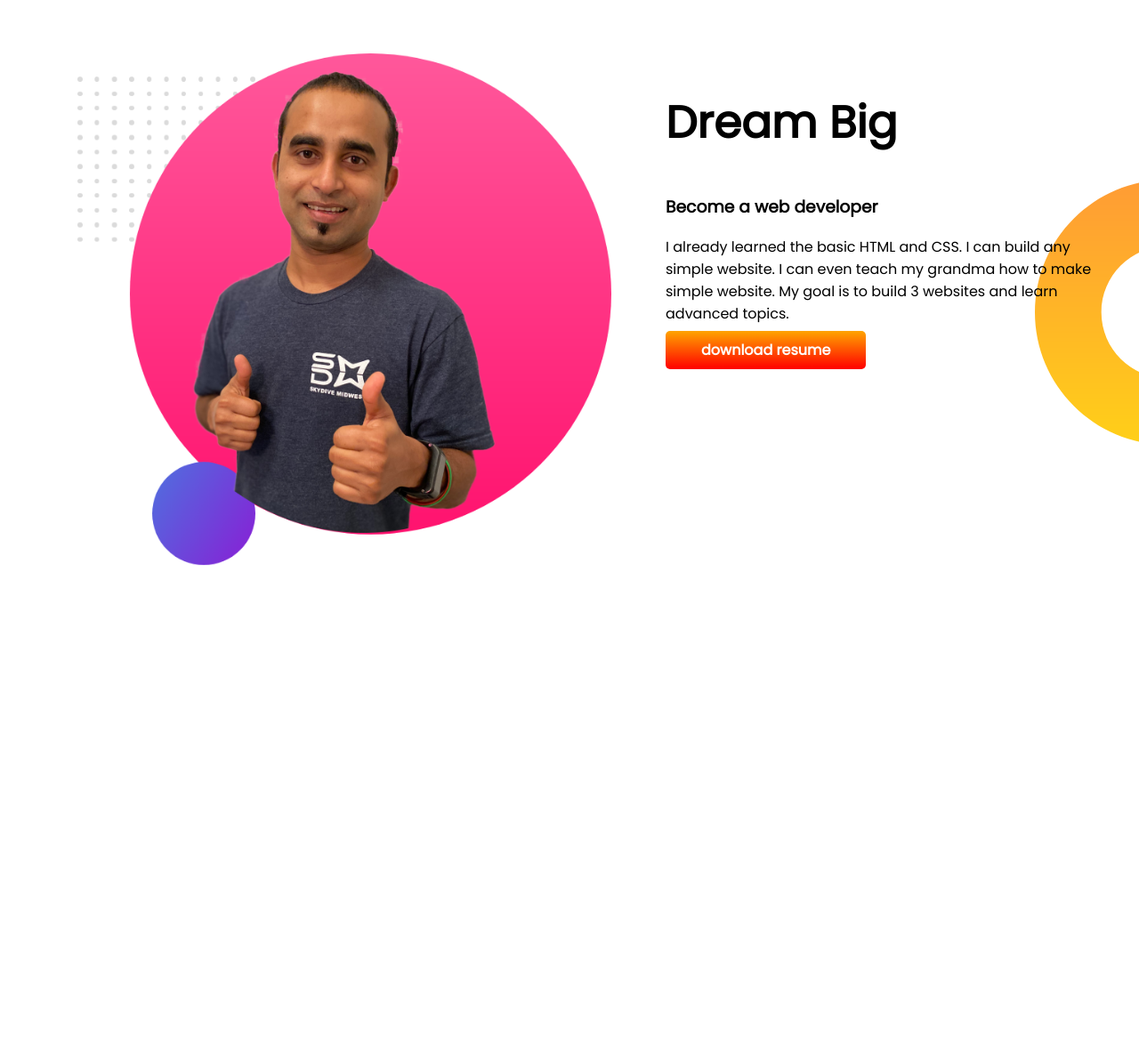
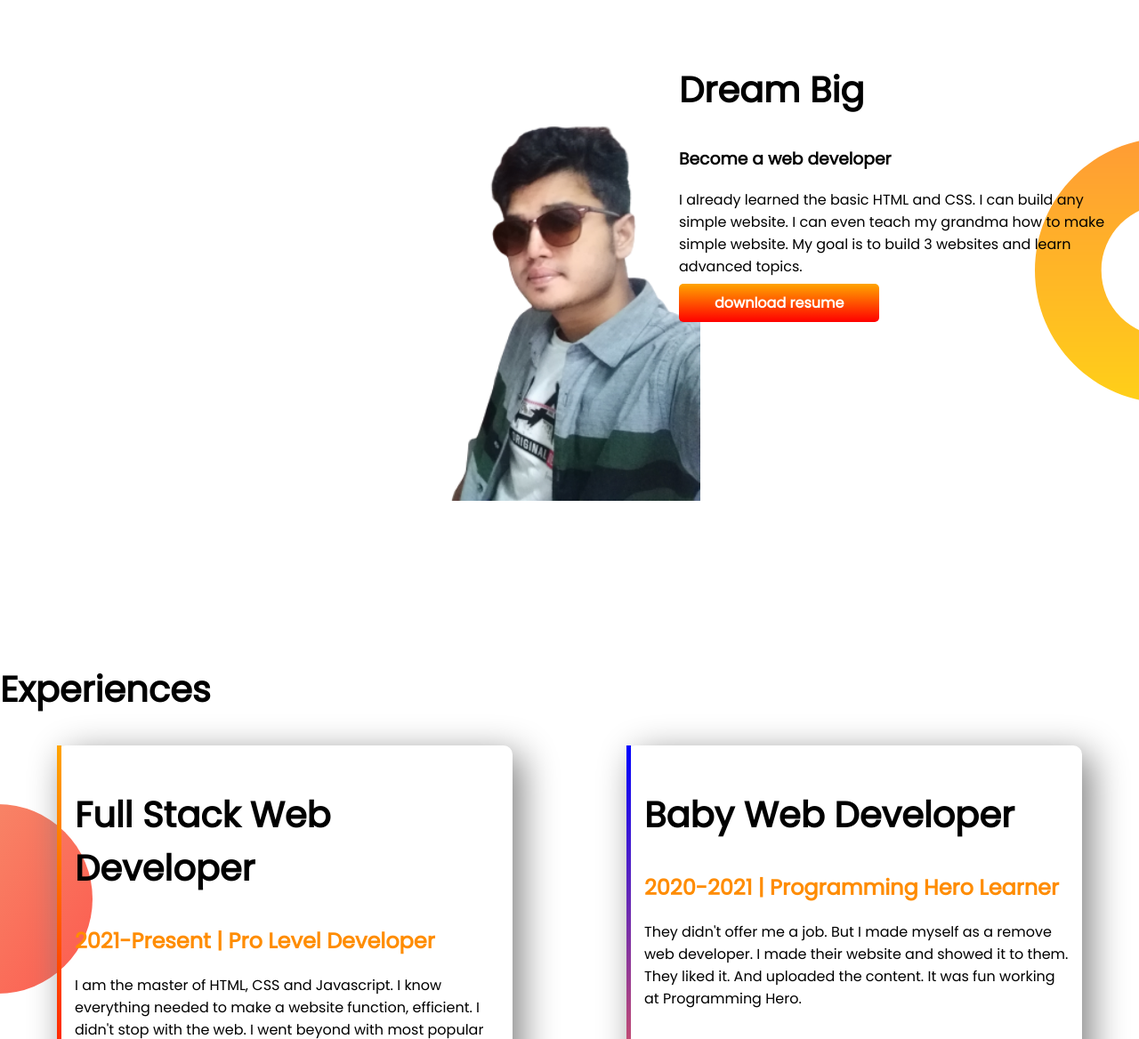
Before and after one commit to MD-SAKIL-AHMED/devloperr-portfolio, a plain HTML site: page index.html in a window 1280 px wide. Shown: the part 818-1986 px from the top of the page at 89% size. Before the commit the page ends 1686 px from the top, so only its background shows below. Drawn offline with Linux system fonts and the light colour scheme.

Commit message:
all added

```diff
--- a/index.html
+++ b/index.html
@@ -10,8 +10,8 @@
 <link href="https://fonts.googleapis.com/css2?family=Poppins&display=swap" rel="stylesheet">
 <link rel="stylesheet" href="style.css">
 </head>
-<body>
-    <section class="first-page">
+<>
+    <section class="first-page flexable-contaner">
         <div class="half-width">
             <h1>Welcome To</h1>
             <h1><span class="color">Peter Parker </span>world</h1>
@@ -21,13 +21,13 @@
 
     </div>
     <div class="half-width">
-        <img src="/images/jhankar.png" alt="teacher"class=img1>
+        <img src="/images/sakil.png" alt="teacher"class=img1>
 
     </div>
 </section>
-<section class="second-page">
+<section class="second-page flexable-contaner">
     <div class="half-width">
-        <img src="/images/jhankar2.png" alt="jhankar2"class="img2">
+        <img src="/images/sakil5.png" alt="jhankar2"class="img2">
     </div>
     <div class="half-width">
         <h1>Dream Big</h1>
@@ -36,5 +36,22 @@
         <a class="btn"target="_blank "href="https://github.com/">download resume</a>
     </div>
 </section>
+<section class="third-page ">
+    <h1>Experiences</h1>
+    <div class="flexable-contaner ">
+        <div class="experience-item border-red">
+            <h1>Full Stack Web Developer</h1>
+            <h2 class="color">2021-Present | Pro Level Developer</h2>
+            <p>I am the master of HTML, CSS and Javascript. I know everything needed to make a website function, efficient. I didn't stop with the web. I went beyond with most popular Javascript framework called Vue JS. I even know the deployment, server and security. I will give you 100% web solution.</p>
+
+        </div>
+        <div class="experience-item border-blue">
+         <h1>Baby Web Developer</h1>
+         <h2 class="color">2020-2021 | Programming Hero Learner</h2>
+         <p>They didn't offer me a job. But I made myself as a remove web developer. I made their website and showed it to them. They liked it. And uploaded the content. It was fun working at Programming Hero.</p>
+        </div>
+    </div>
+</section>
+<footer>© Peter Parker 2021, a Programming Hero initiative.</footer>
 </body>
 </html>
--- a/style.css
+++ b/style.css
@@ -3,12 +3,12 @@
     margin: 0;
 
 }
-section{
+.flexable-contaner{
     display: flex;
-    margin-bottom: 200px;
+    margin-bottom: 150px;
 }
 h1{
-    font-size: 50px;
+    font-size: 40px;
 }
 .first-page{
     background-image: url(/images/top-banner.png);
@@ -44,6 +44,38 @@
     padding:25px;
 
 }
+.third-page{
+    background-image: url(/images/exp-bg.png);
+    background-repeat: no-repeat;
+    background-position:left;
+}
 .img2{
-    width: 600px;
+    width: 700px;
+
+
 }
+.experience-item{
+    width: 40%;
+    margin-left: 5%;
+    margin-right: 5%;
+    box-shadow: 10px 10px 40px gray;
+    padding: 15px;
+    border-radius: 10px;
+
+}
+.border-red{
+    border-left: 5px solid;
+     border-image:linear-gradient(orange,red);
+     border-image-slice: 1;
+}
+.border-blue{
+    border-left: 5px solid;
+     border-image:linear-gradient(blue,tomato);
+     border-image-slice: 1;
+
+}
+footer {
+    text-align:center;
+    margin-bottom: 20px;
+
+}
```
Also changed, not shown: images/jhankar.png (deleted), images/jhankar2.png (deleted), images/sakil.png (added), images/sakil5.png (added).
